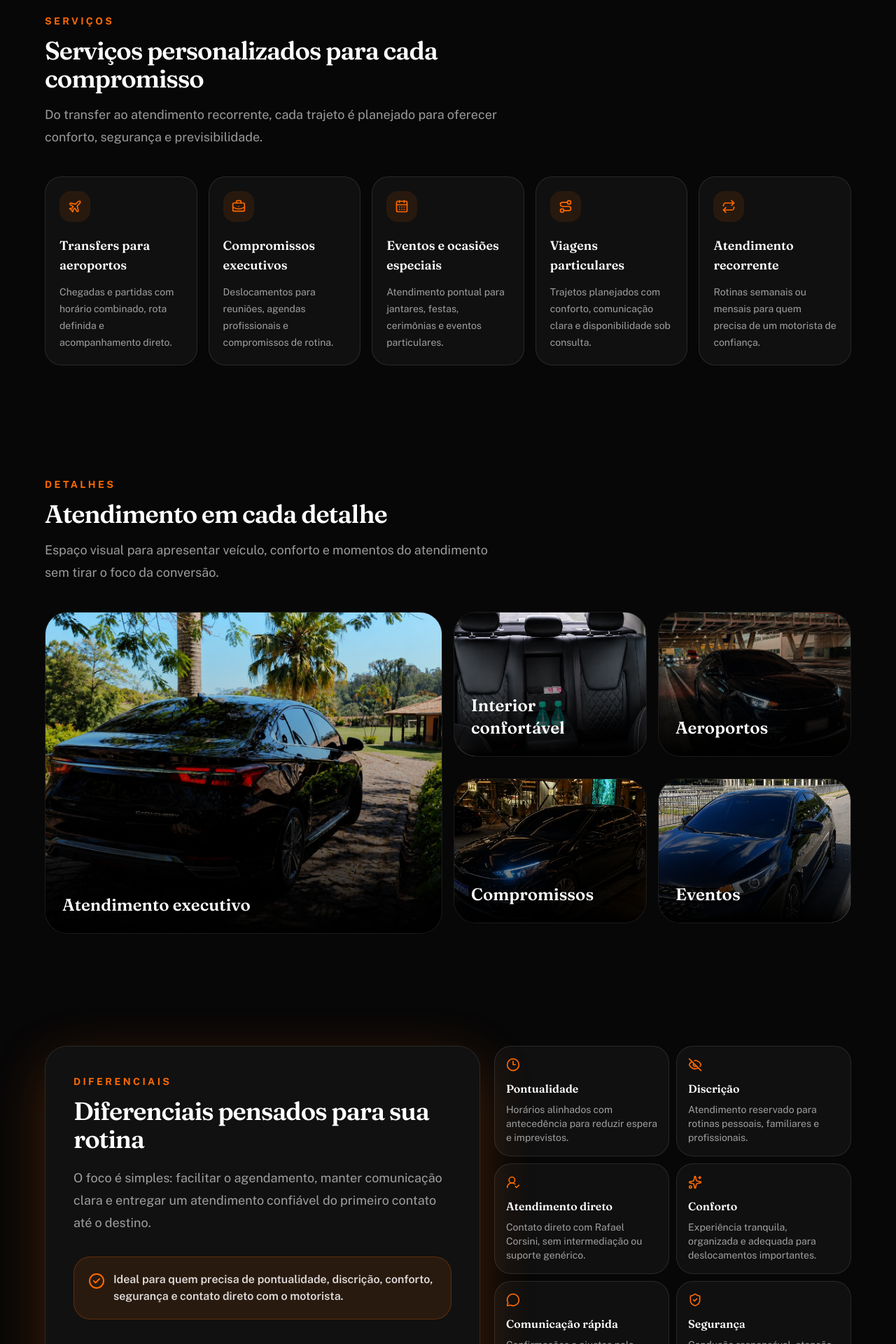
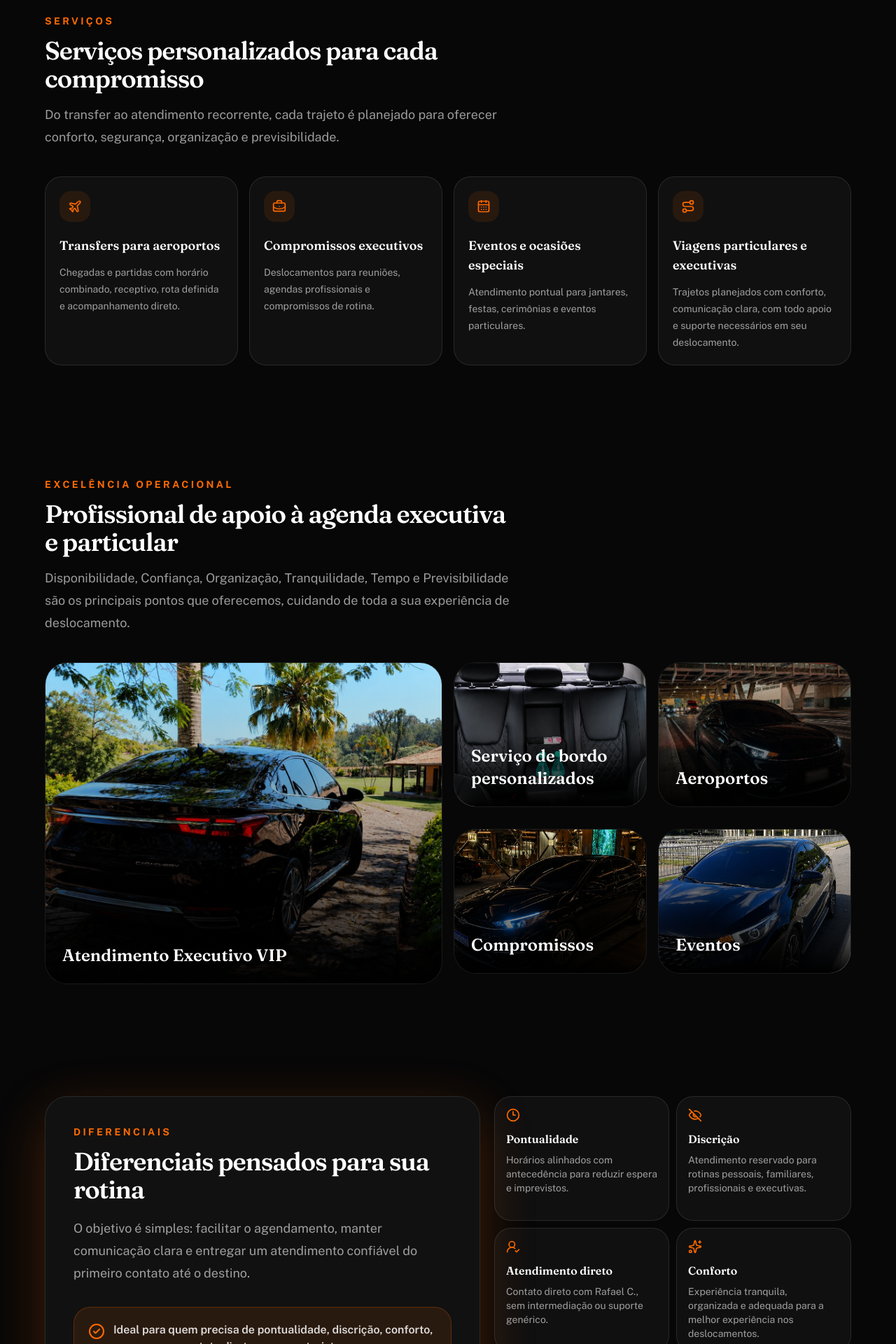
Before and after one commit to pedropcorsini/landing-page-rc-motorista, a React (Vite) app: page / in a window 1280 px wide. Shown: the part 880-2800 px from the top of the page at 70% size. Built offline with nearby package versions, Linux system fonts and the light colour scheme.

Commit message:
feat: atualiza posicionamento e copy das secoes do site
Ajusta hero, servicos, detalhes, diferenciais e contato com novo
posicionamento em mobilidade executiva. Remove o servico de
atendimento recorrente e substitui Rafael Corsini por Rafael C.
em todo o site.

```diff
--- a/index.html
+++ b/index.html
@@ -5,17 +5,17 @@
     <meta name="viewport" content="width=device-width, initial-scale=1.0" />
     <meta
       name="description"
-      content="RC Motorista: transporte executivo com Rafael Corsini para aeroportos, compromissos, eventos e viagens agendadas."
+      content="RC Motorista: transporte executivo com Rafael C. para aeroportos, compromissos, eventos e viagens agendadas."
     />
     <meta name="theme-color" content="#070A0F" />
     <link rel="icon" type="image/png" href="./docs/rc-logo-transparente.png" />
     <meta property="og:type" content="website" />
-    <meta property="og:title" content="RC Motorista | Rafael Corsini" />
+    <meta property="og:title" content="RC Motorista | Rafael C." />
     <meta
       property="og:description"
       content="Landing page profissional para conversao de clientes interessados em Motorista Executivo."
     />
-    <title>RC Motorista | Rafael Corsini</title>
+    <title>RC Motorista | Rafael C.</title>
   </head>
   <body>
     <div id="root"></div>
--- a/src/components/Contact.tsx
+++ b/src/components/Contact.tsx
@@ -10,10 +10,10 @@ export function Contact() {
           <div className="p-6 sm:p-10 lg:p-12">
             <p className="text-sm font-bold uppercase tracking-[0.24em] text-brand">Contato</p>
             <h2 className="mt-3 font-heading text-2xl font-semibold tracking-[-0.03em] text-white sm:text-4xl">
-              Precisa de um motorista de confiança?
+              Precisa de um profissional confiável para cuidar da sua mobilidade e te dar o suporte durante toda essa agenda?
             </h2>
             <p className="mt-4 max-w-2xl text-base leading-7 text-white/60 sm:mt-5 sm:text-lg sm:leading-8">
-              Fale diretamente com Rafael Corsini para consultar disponibilidade, combinar trajeto e agendar seu atendimento.
+              Fale diretamente com Rafael C. para consultar disponibilidade, combinar trajeto e agendar seu atendimento.
             </p>
 
             <div className="mt-8 flex flex-col gap-3 sm:flex-row">
--- a/src/components/Differentials.tsx
+++ b/src/components/Differentials.tsx
@@ -14,7 +14,7 @@ export function Differentials() {
               Diferenciais pensados para sua rotina
             </h2>
             <p className="mt-4 text-base leading-7 text-white/60 sm:mt-5 sm:text-lg sm:leading-8">
-              O foco é simples: facilitar o agendamento, manter comunicação clara e entregar um atendimento confiável do primeiro contato até o destino.
+              O objetivo é simples: facilitar o agendamento, manter comunicação clara e entregar um atendimento confiável do primeiro contato até o destino.
             </p>
           </div>
           <div className="mt-6 flex items-start gap-3 rounded-3xl border border-brand/25 bg-brand/10 p-4 text-white/85 sm:mt-8 sm:p-5">
--- a/src/components/Services.tsx
+++ b/src/components/Services.tsx
@@ -1,7 +1,7 @@
-import { BriefcaseBusiness, CalendarDays, Plane, Repeat, Route } from 'lucide-react';
+import { BriefcaseBusiness, CalendarDays, Plane, Route } from 'lucide-react';
 import { site } from '../data/site';
 
-const icons = [Plane, BriefcaseBusiness, CalendarDays, Route, Repeat];
+const icons = [Plane, BriefcaseBusiness, CalendarDays, Route];
 
 export function Services() {
   return (
@@ -13,11 +13,11 @@ export function Services() {
             Serviços personalizados para cada compromisso
           </h2>
           <p className="mt-3 text-base leading-7 text-white/60 sm:mt-4 sm:text-lg sm:leading-8">
-            Do transfer ao atendimento recorrente, cada trajeto é planejado para oferecer conforto, segurança e previsibilidade.
+            Do transfer ao atendimento recorrente, cada trajeto é planejado para oferecer conforto, segurança, organização e previsibilidade.
           </p>
         </div>
 
-        <div className="mt-8 grid gap-3 sm:mt-10 sm:gap-4 md:grid-cols-2 lg:grid-cols-5">
+        <div className="mt-8 grid gap-3 sm:mt-10 sm:gap-4 md:grid-cols-2 lg:grid-cols-4">
           {site.services.map((service, index) => {
             const Icon = icons[index];
 
--- a/src/components/VisualGallery.tsx
+++ b/src/components/VisualGallery.tsx
@@ -8,13 +8,13 @@ import image5 from '../../images/5.jpeg';
 
 const galleryItems = [
   {
-    title: 'Atendimento executivo',
+    title: 'Atendimento Executivo VIP',
     image: image1,
     alt: 'Atendimento executivo da RC Motorista',
     featured: true,
   },
   {
-    title: 'Interior confortável',
+    title: 'Serviço de bordo personalizados',
     image: image2,
     alt: 'Interior confortável do veículo',
   },
@@ -63,12 +63,12 @@ export function VisualGallery() {
     <section className="px-4 py-14 sm:py-20">
       <div className="mx-auto max-w-6xl">
         <div className="max-w-2xl">
-          <p className="text-sm font-bold uppercase tracking-[0.24em] text-brand">Detalhes</p>
+          <p className="text-sm font-bold uppercase tracking-[0.24em] text-brand">Excelência operacional</p>
           <h2 className="mt-3 font-heading text-2xl font-semibold tracking-[-0.03em] text-white sm:text-4xl">
-            Atendimento em cada detalhe
+            Profissional de apoio à agenda executiva e particular
           </h2>
           <p className="mt-3 text-base leading-7 text-white/60 sm:mt-4 sm:text-lg sm:leading-8">
-            Espaço visual para apresentar veículo, conforto e momentos do atendimento sem tirar o foco da conversão.
+            Disponibilidade, Confiança, Organização, Tranquilidade, Tempo e Previsibilidade são os principais pontos que oferecemos, cuidando de toda a sua experiência de deslocamento.
           </p>
         </div>
 
--- a/src/data/site.ts
+++ b/src/data/site.ts
@@ -3,7 +3,7 @@ const whatsappMessage = encodeURIComponent('Olá Rafael, gostaria de agendar uma
 
 export const site = {
   brand: 'RC Motorista',
-  driver: 'Rafael Corsini',
+  driver: 'Rafael C.',
   location: 'São Paulo e região',
   phoneDisplay: '(11) 95294-6402',
   phoneHref: 'tel:+5511952946402',
@@ -12,7 +12,7 @@ export const site = {
   instagramHref: 'https://www.instagram.com/rcmotorista/',
   headline: 'Motorista particular com atendimento profissional, pontual e discreto.',
   subheadline:
-    'Transporte particular e executivo com Rafael Corsini para aeroportos, compromissos, eventos e viagens agendadas.',
+    'Mobilidade executiva com Rafael C. para aeroportos, compromissos, eventos e viagens agendadas.',
   nav: [
     { label: 'Serviços', href: '#servicos' },
     { label: 'Diferenciais', href: '#diferenciais' },
@@ -22,7 +22,7 @@ export const site = {
   services: [
     {
       title: 'Transfers para aeroportos',
-      description: 'Chegadas e partidas com horário combinado, rota definida e acompanhamento direto.',
+      description: 'Chegadas e partidas com horário combinado, receptivo, rota definida e acompanhamento direto.',
     },
     {
       title: 'Compromissos executivos',
@@ -33,12 +33,8 @@ export const site = {
       description: 'Atendimento pontual para jantares, festas, cerimônias e eventos particulares.',
     },
     {
-      title: 'Viagens particulares',
-      description: 'Trajetos planejados com conforto, comunicação clara e disponibilidade sob consulta.',
-    },
-    {
-      title: 'Atendimento recorrente',
-      description: 'Rotinas semanais ou mensais para quem precisa de um motorista de confiança.',
+      title: 'Viagens particulares e executivas',
+      description: 'Trajetos planejados com conforto, comunicação clara, com todo apoio e suporte necessários em seu deslocamento.',
     },
   ],
   differentials: [
@@ -48,15 +44,15 @@ export const site = {
     },
     {
       title: 'Discrição',
-      description: 'Atendimento reservado para rotinas pessoais, familiares e profissionais.',
+      description: 'Atendimento reservado para rotinas pessoais, familiares, profissionais e executivas.',
     },
     {
       title: 'Atendimento direto',
-      description: 'Contato direto com Rafael Corsini, sem intermediação ou suporte genérico.',
+      description: 'Contato direto com Rafael C., sem intermediação ou suporte genérico.',
     },
     {
       title: 'Conforto',
-      description: 'Experiência tranquila, organizada e adequada para deslocamentos importantes.',
+      description: 'Experiência tranquila, organizada e adequada para a melhor experiência nos deslocamentos.',
     },
     {
       title: 'Comunicação rápida',
```
Also changed, not shown: 1 other file (tests, documents, lock files or other folders).
